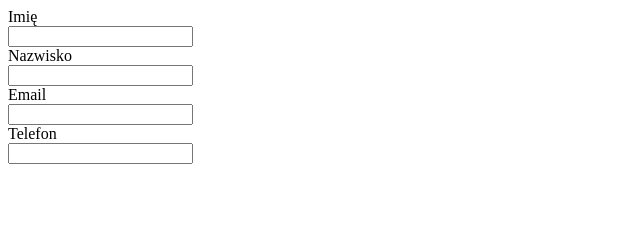
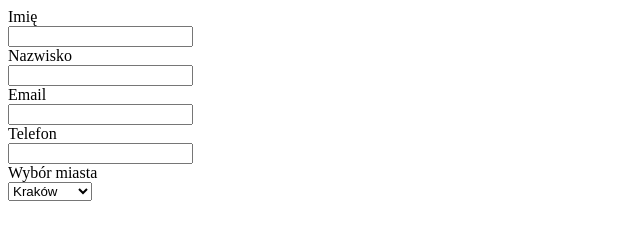
Before and after one commit to monika-and/monika_andrzejewska.github.io, a plain HTML site: page index.html in a window 1280 px wide. Shown: the whole page, without its empty margins (0-640 px from the left). Drawn offline with Linux system fonts and the light colour scheme.

Commit message:
dodanie wyboru miasta

```diff
--- a/index.html
+++ b/index.html
@@ -16,6 +16,12 @@
         <input type="email" name="email" id="email"><br />
         <label for="tel">Telefon</label><br />
         <input type="tel" name="tel" id="tel"><br />
+        <label for="miasto">Wybór miasta</label><br />
+        <select id=miasto>
+           <option value="Krakow">Kraków</option>
+           <option value="Warszawa">Warszawa</option>
+            <option value="Gdansk">Gdańsk</option>
+        </select>
     </form>
 </body>
 </html>
```
